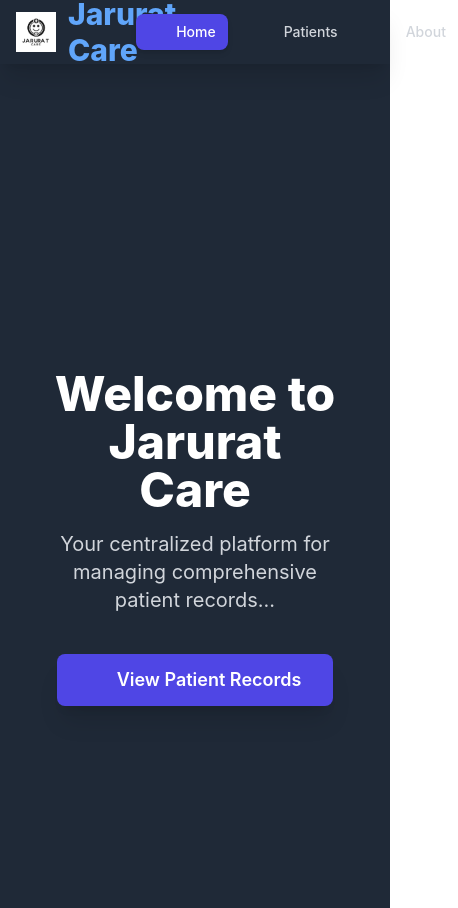
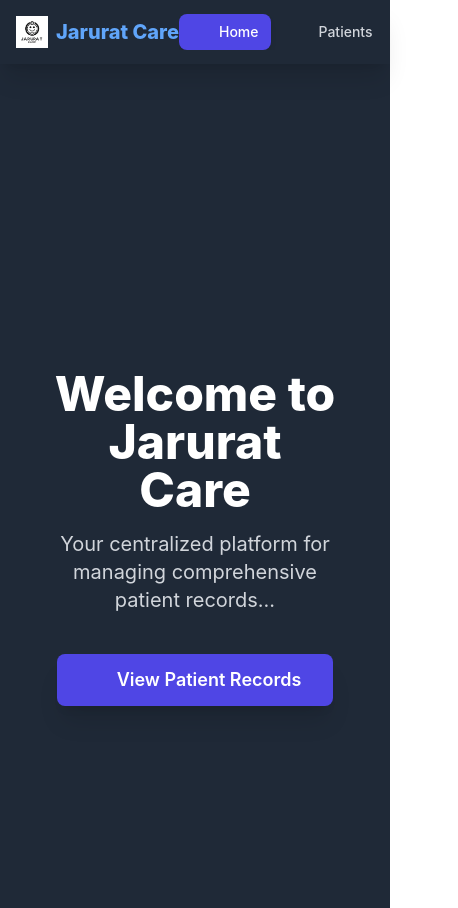
Before and after one commit to RSingh-07/Patient-Record-Dashboard, a React (Create React App) app: page / in a window 390 px wide. Shown: the whole page, 458 px wide, since content can reach past the window. Built offline with nearby package versions, Linux system fonts and the light colour scheme.

Commit message:
Changed the responsiveness

```diff
--- a/src/components/layouts/Header.jsx
+++ b/src/components/layouts/Header.jsx
@@ -7,27 +7,28 @@ import NavLink from './NavLink';
 // Path to logo is up three levels (out of layouts, components, and src)
 import JaruratLogo from '../../../src/assets/jarurat-care-logo.webp';
 
+
 const Header = ({ page, navigate }) => (
     <header className="bg-gray-800 shadow-xl sticky top-0 z-40">
         <div className="max-w-7xl mx-auto px-4 sm:px-6 lg:px-8 flex justify-between items-center h-16">
 
             {/* Logo and Heading Section */}
-            {/* TEXT CHANGE: Changed text-white to text-blue-400 */}
-            <div className="text-3xl font-extrabold text-blue-400 flex items-center">
-                {/* Image Logo */}
+            {/* CHANGE: text-xl on mobile, text-3xl on large screens */}
+            <div className="text-xl sm:text-3xl font-extrabold text-blue-400 flex items-center shrink-0">
+                {/* Image Logo - SHRINK-0 prevents the logo from shrinking */}
                 <img
                     src={JaruratLogo}
                     alt="Jarurat Care Logo"
-                    // Tailwind classes for size and spacing (h-10 matches header height)
-                    className="h-10 w-auto mr-3"
+                    className="h-8 sm:h-10 w-auto mr-2 sm:mr-3"
                 />
 
-                {/* Text Heading - Now bright blue, extra bold, and larger (text-3xl) */}
-                Jarurat Care
+                {/* Text Heading - Use 'truncate' to prevent it from forcing a single line */}
+                <span className="truncate">Jarurat Care</span>
             </div>
 
-            {/* Navigation Links */}
-            <nav className="flex space-x-4">
+            {/* Navigation Links - Use flex-wrap to allow the links to wrap if necessary */}
+            {/* The current implementation works better if you just let the container shrink */}
+            <nav className="flex space-x-2 sm:space-x-4 overflow-x-auto">
                 <NavLink label="Home" currentPage={page} targetPage="home" onClick={() => navigate('home')} icon={Home} />
                 <NavLink label="Patients" currentPage={page} targetPage="patients" onClick={() => navigate('patients')} icon={Users} />
                 <NavLink label="About" currentPage={page} targetPage="about" onClick={() => navigate('about')} icon={Info} />
```
